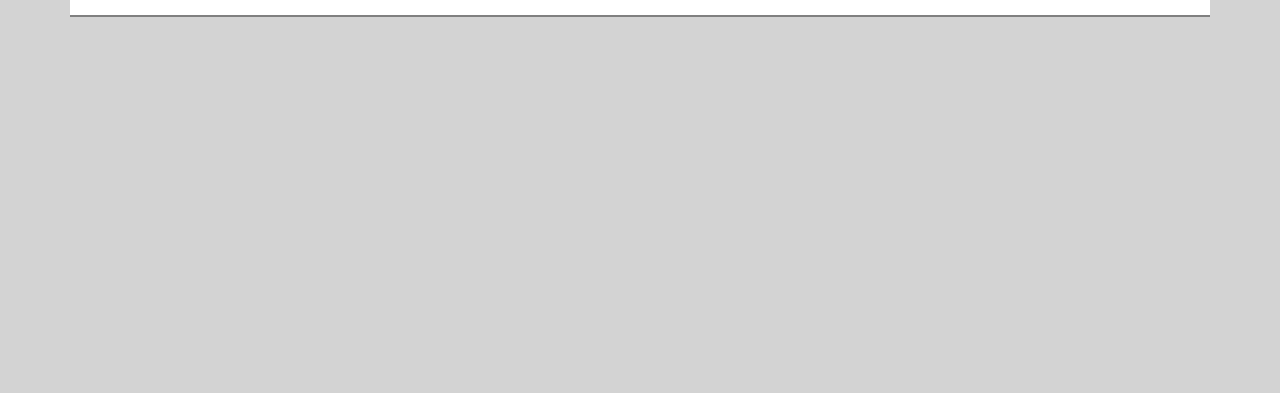
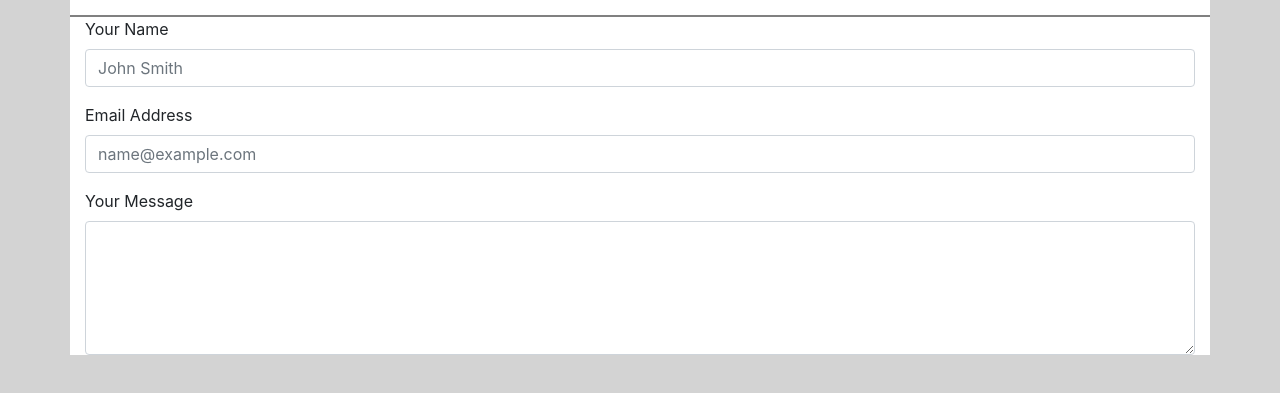
Before and after one commit to marauder30/Homework02, a plain HTML site: page contact.html in a window 1280 px wide. Shown: the part 169-562 px from the top of the page. Drawn offline with nearby package versions, Linux system fonts and the light colour scheme.

Commit message:
added forms to contact.html

```diff
--- a/contact.html
+++ b/contact.html
@@ -7,13 +7,12 @@
     <link rel="stylesheet" href="https://stackpath.bootstrapcdn.com/bootstrap/4.1.3/css/bootstrap.min.css" integrity="sha384-MCw98/SFnGE8fJT3GXwEOngsV7Zt27NXFoaoApmYm81iuXoPkFOJwJ8ERdknLPMO" crossorigin="anonymous">
     <title>Homework 02</title>
 </head>
-<body>
-        <body style="background-color: lightgrey;">
+<body style="background-color: lightgrey;">
 
                 <header>
                     <div class="container">
                         <div class="row" style="border-bottom: 1px solid gray; margin-bottom: 25px; width: auto; background-color: white;">
-                            <nav class="navbar navbar-expand-lg navbar-light" style="col-lg-12">
+                            <nav class="navbar navbar-expand-sm navbar-light" style="col-lg-12">
                                     <a class="navbar-brand" href="index.html" style="background-color: teal; padding: 10px; color: white;"><h1 style="font-weight: 700;">Nicholas Koch</h1></a>
                                     <button class="navbar-toggler" type="button" data-toggle="collapse" data-target="#navbarSupportedContent" aria-controls="navbarSupportedContent" aria-expanded="false" aria-label="Toggle navigation">
                                         <span class="navbar-toggler-icon"></span>
@@ -47,12 +46,27 @@
                             <h2 style="font-weight: 700; text-indent: 30px;">Contact</h2>
                         </div>
                     </div>
+                </div>
 
+                <div class="container" style="background-color: white;">
+                    <form>
+                        <div class="form-group">
+                            <label for="formControlInput1">Your Name</label>
+                            <input type="name" class="form-control" id="formControlInput1" placeholder="John Smith">
+                        </div>
+                        <div class="form-group">
+                            <label for="formControlInput2">Email Address</label>
+                            <input type="email" class="form-control" id="formControlInput2" placeholder="name@example.com">
+                        </div>
+                        <div class="form-group">
+                            <label for="formControlTextarea1">Your Message</label>
+                            <textarea class="form-control" id="formControlTextarea1" rows="5"></textarea>
+                        </div>
                 </div>
 
 
 
 
 
-</body>
+    </body>
 </html>
```
